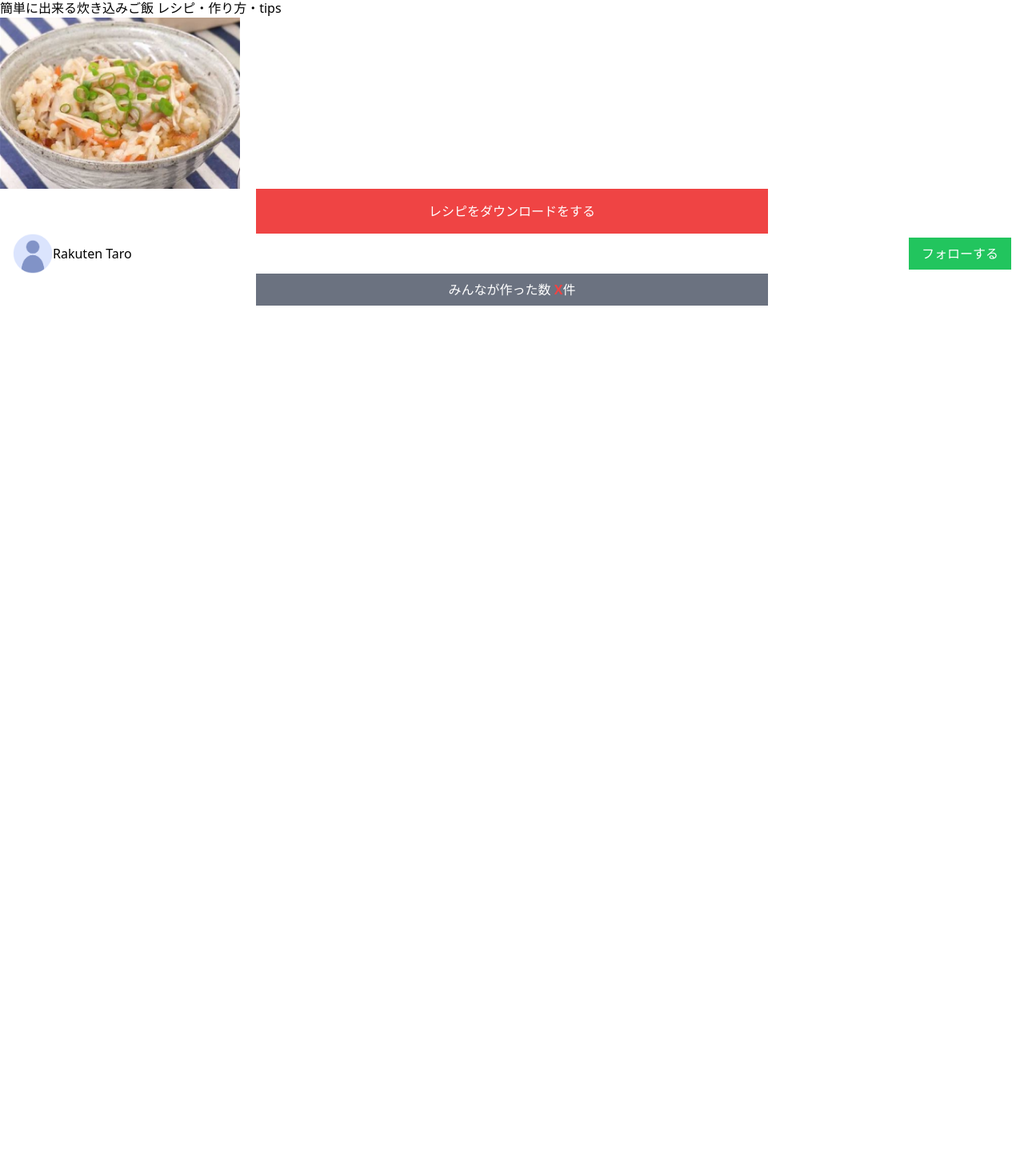
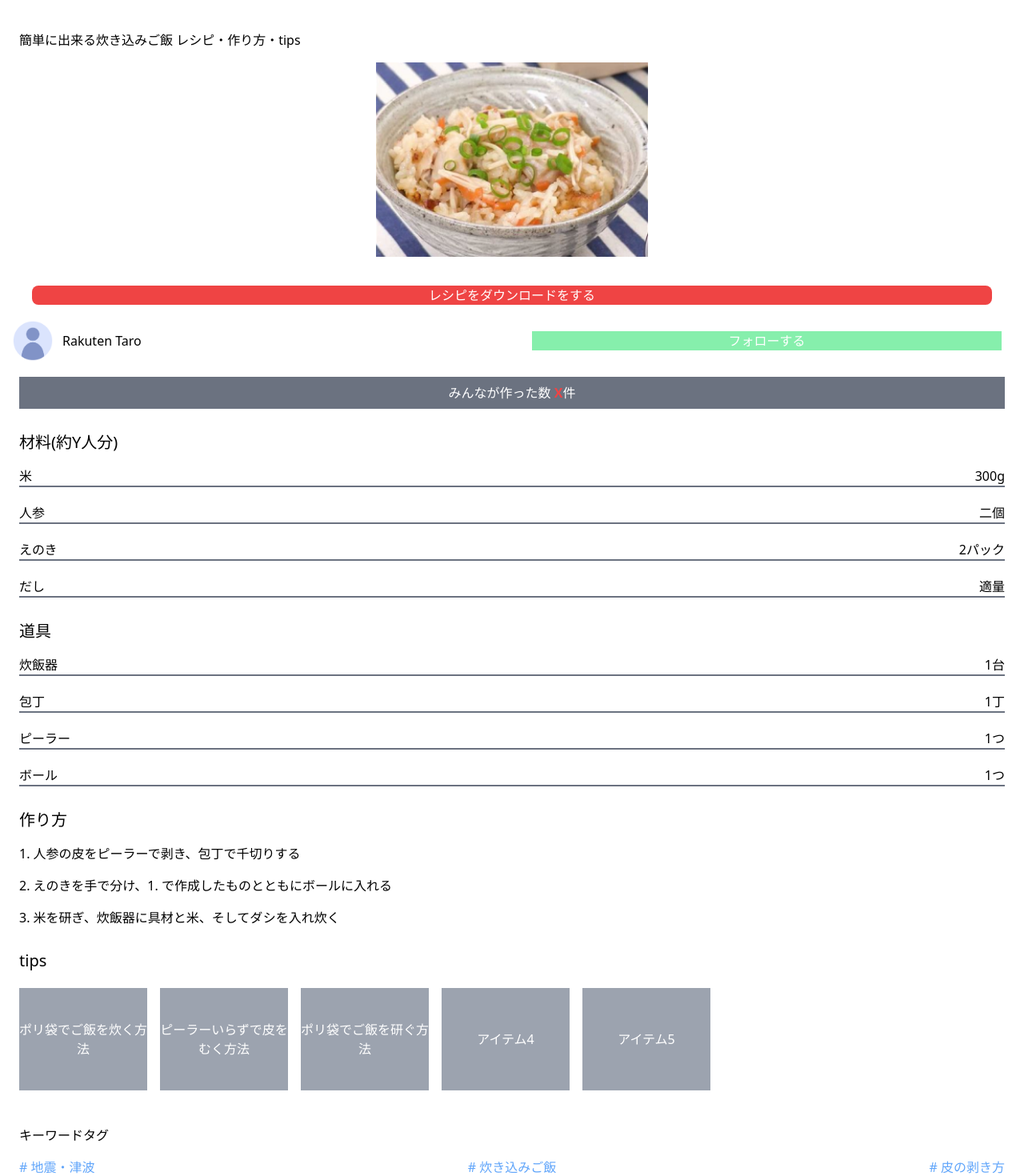
Before and after one commit to batosg/RakutenHackathon, a Next.js app: page /recipes in a window 1280 px wide. Shown: the part 26-1496 px from the top of the page at 80% size. Before the commit the page ends 800 px from the top, so only its background shows below. Built offline with nearby package versions, Linux system fonts and the light colour scheme.

Commit message:
feat: recipies add 1

```diff
--- a/app/recipes/page.tsx
+++ b/app/recipes/page.tsx
@@ -1,41 +1,160 @@
 import Image from "next/image";
 import { TakikomiImage} from "@/public/"
 import { ProfileImage} from "@/public/"
+import Link from "next/link";
 export default function Recipe() {
 
 
   return (
     <div>
-
+    {/*Header*/}
     <div>
       <input type="text" id="name" name="name" value="材料、道具、料理名で検索" />
 
     </div>
 
-    <div>
-        <p1>
+    <div className="text-s pl-6 pt-10">
+        <p>
             簡単に出来る炊き込みご飯 レシピ・作り方・tips
-        </p1>
-        <Image src={TakikomiImage} width={300} height={400} />
+        </p>
+    </div>
+    <div className="flex justify-center my-4">
+      <Image src={TakikomiImage} width={340} height={300}  />
+    </div>
+    <div className="flex justyfy-center items-center">
+        <p className="bg-red-500 text-white text-center mx-10 my-5 w-full rounded-lg hover:opacity-30"> レシピをダウンロードをする </p>
     </div>
 
-    <div className="flex justyfy-center items-center">
-        <p1 className="bg-red-500 text-white text-center mx-auto p-4 w-1/2"> レシピをダウンロードをする </p1>
+    {/*プロフィールパート*/}
+    <div className="flex mx-4">
+        <Image src={ProfileImage} width={50} height={50}  />
+        <div className="flex justify-between items-center w-full mx-3 ">
+            <h3 className="text-left hover:opacity-30">Rakuten Taro</h3>
+            <h3 className="bg-green-300 text-white text-center w-1/2 hover:opacity-30">フォローする</h3>
+        </div>
+    </div>
+    {/*作った数パート*/}
+    <div className="flex justyfy-center items-center pt-5 w-full ">
+        <p className="bg-gray-500 text-white text-center px-6 py-2 w-full mx-6"> みんなが作った数 <span className="text-red-500 font-bold">X</span>件 </p>
     </div>
 
-
-    <div className="flex mx-4">
-        <Image src={ProfileImage} width={50} height={50} />
-        <div className="flex justify-between items-center w-full mx-auto">
-            <h3 className="text-left">Rakuten Taro</h3>
-            <h3 className="bg-green-500 text-white text-left px-4 py-2">フォローする</h3>
+    {/*材料パート*/}
+    <div className="mx-6 my-7">
+      <p className="text-xl ">材料(約Y人分)</p>
+      <ul className="my-4">
+        <li>
+          <div className="flex justify-between border-b-2 border-gray-500 ">
+            <p>米</p>
+            <p>300g</p>
+          </div>
+          </li>
+          <li>
+          <div className="flex justify-between border-b-2 border-gray-500 pt-5">
+            <p>人参</p>
+            <p>二個</p>
+          </div>
+          </li>
+          <li>
+          <div className="flex justify-between border-b-2 border-gray-500 pt-5">
+            <p>えのき</p>
+            <p>2パック</p>
+          </div>
+          </li>
+          <li>
+          <div className="flex justify-between border-b-2 border-gray-500 pt-5">
+            <p>だし</p>
+            <p>適量</p>
+          </div>
+          </li>
+      </ul>
+    </div>
+    {/*道具パート*/}
+    <div className="mx-6 my-7">
+      <p className="text-xl ">道具</p>
+      <ul className="my-4">
+        <li>
+          <div className="flex justify-between border-b-2 border-gray-500 ">
+            <p>炊飯器</p>
+            <p>1台</p>
+          </div>
+          </li>
+          <li>
+          <div className="flex justify-between border-b-2 border-gray-500 pt-5">
+            <p>包丁</p>
+            <p>1丁</p>
+          </div>
+          </li>
+          <li>
+          <div className="flex justify-between border-b-2 border-gray-500 pt-5">
+            <p>ピーラー</p>
+            <p>1つ</p>
+          </div>
+          </li>
+          <li>
+          <div className="flex justify-between border-b-2 border-gray-500 pt-5">
+            <p>ボール</p>
+            <p>1つ</p>
+          </div>
+          </li>
+      </ul>
+    </div>
+    {/*作り方パート*/}
+    <div className="mx-6 my-7">
+      <p className="text-xl ">作り方</p>
+      <ol className="my-4 list-decimal list-inside">
+        <li  className="mb-4">
+          人参の皮をピーラーで剥き、包丁で千切りする
+          </li>
+        <li className="mb-4">
+          えのきを手で分け、1. で作成したものとともにボールに入れる
+        </li>
+        <li className="mb-4">
+          米を研ぎ、炊飯器に具材と米、そしてダシを入れ炊く
+        </li>
+      </ol>
+    </div>
+    {/*tip パート*/}
+    <div className="mx-6 my-7">
+      <p className="text-xl pb-5">tips</p>
+      <div className="flex w-full overflow-x-scroll space-x-4 flex-nowrap pb-4">
+        <div className="w-[160px] h-[128px] bg-gray-400 text-white flex items-center justify-center flex-shrink-0 text-center">
+        ポリ袋でご飯を炊く方法
         </div>
+      <div className="w-[160px] h-[128px] bg-gray-400 text-white flex items-center justify-center flex-shrink-0 text-center">
+        ピーラーいらずで皮をむく方法
+      </div>
+      <div className="w-[160px] h-[128px] bg-gray-400 text-white flex items-center justify-center flex-shrink-0 text-center">
+        ポリ袋でご飯を研ぐ方法
+      </div>
+      <div className="w-[160px] h-[128px] bg-gray-400 text-white flex items-center justify-center flex-shrink-0 text-center">
+        アイテム4
+      </div>
+      <div className="w-[160px] h-[128px] bg-gray-400 text-white flex items-center justify-center flex-shrink-0 text-center">
+        アイテム5
+      </div>
+      </div>
     </div>
 
-    <div className="flex justyfy-center items-center">
-        <p1 className="bg-gray-500 text-white text-center mx-auto px-6 py-2 w-1/2"> みんなが作った数 <span className="text-red-500 font-bold">X</span>件 </p1>
+    {/*キーワードを投稿*/}
+    <div className="mx-6">
+      <p className="text-m pb-4">キーワードタグ</p>
+      <ul className="flex justify-between">
+        <li>
+          <p className="text-blue-400"> # 地震・津波</p>
+        </li>
+        <li>
+          <p className="text-blue-400"> # 炊き込みご飯</p>
+        </li>
+        <li>
+          <p className="text-blue-400"> # 皮の剥き方</p>
+        </li>
+      </ul>
     </div>
 
+    {/*レビューパート*/ }
+    <div className="bg-gray-400 my-4 mx-6  items-center text-center hover:opacity-30 rounded-lg ">
+      <Link href="../reviews">レビューを投稿する</Link>
+    </div>
     </div>
   )
 
```
